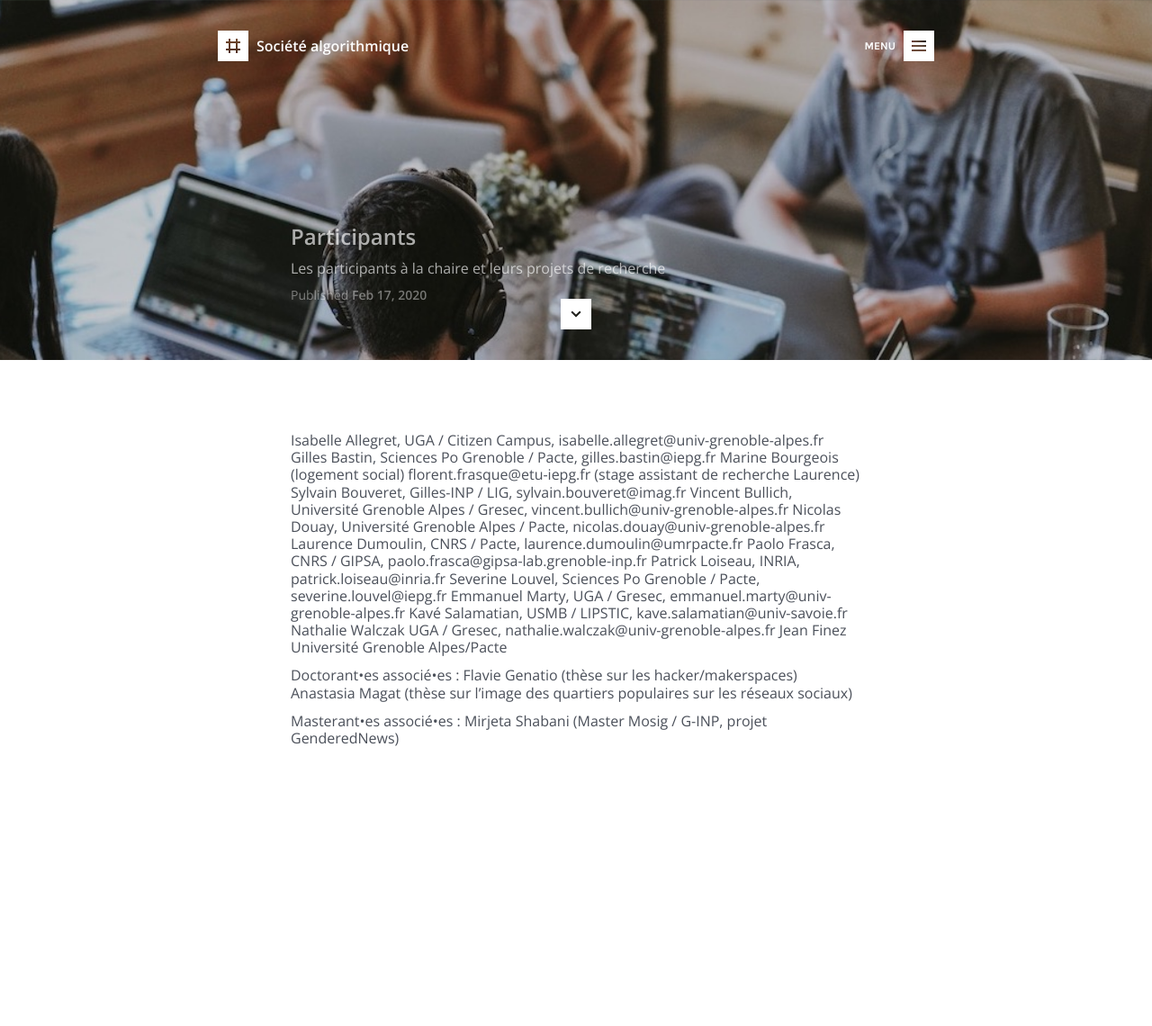
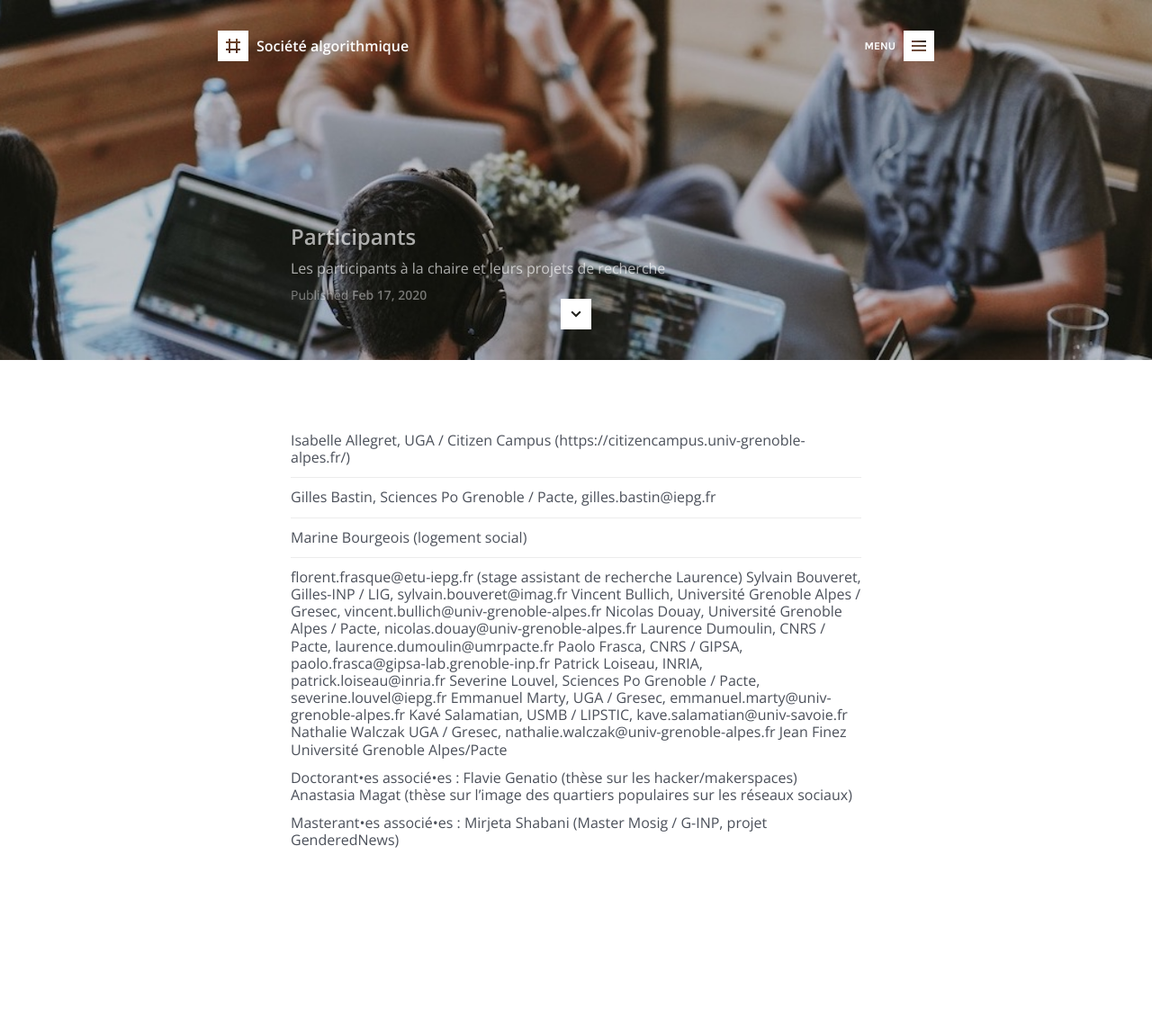
Before and after one commit to gillesbastin/algorithmicsociety.github.io, a Jekyll site: the page built from participants.md, in a window 1280 px wide. Shown: the whole page at 90% size. Built offline with Jekyll 4.4.1, drawn with Linux system fonts in a browser that asks for light colours; before the commit the page ends 1026 px from its top, so only the background shows below that.

Commit message:
Update participants.md

```diff
--- a/participants.md
+++ b/participants.md
@@ -13,9 +13,12 @@ image: 			header-1.jpg
 
 ---
 
-Isabelle Allegret, UGA / Citizen Campus, isabelle.allegret@univ-grenoble-alpes.fr
+Isabelle Allegret, UGA / Citizen Campus (https://citizencampus.univ-grenoble-alpes.fr/)
+<hr>
 Gilles Bastin, Sciences Po Grenoble / Pacte, gilles.bastin@iepg.fr
+<hr>
 Marine Bourgeois (logement social)
+<hr>
 florent.frasque@etu-iepg.fr (stage assistant de recherche Laurence)
 Sylvain Bouveret, Gilles-INP / LIG, sylvain.bouveret@imag.fr
 Vincent Bullich, Université Grenoble Alpes / Gresec, vincent.bullich@univ-grenoble-alpes.fr
```
